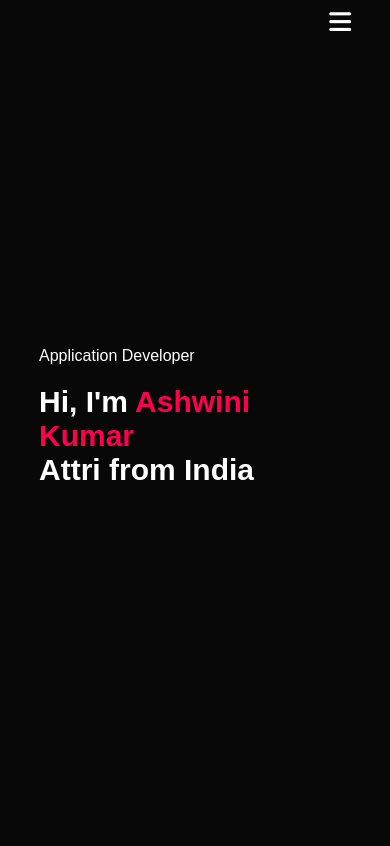
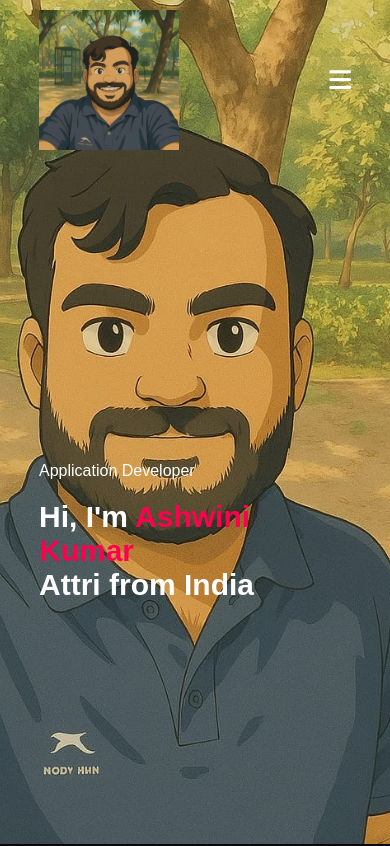
Before and after one commit to ashwinikumarattri/personal-portfolio, a plain HTML site: page index.html in a window 390 px wide. Shown: the top 846 px of the page. Drawn offline with Linux system fonts and the light colour scheme.

Commit message:
Changes performed

```diff
--- a/index.html
+++ b/index.html
@@ -15,7 +15,7 @@
     <div id="header">
       <div class="container">
         <nav>
-          <img src="images/logo_.png" alt="" class="logo" />
+          <img src="images/logo_.jpeg" alt="" class="logo" />
           <ul id="sideMenu">
             <li><a href="#header">Home</a></li>
             <li><a href="#about">About</a></li>
@@ -38,7 +38,7 @@
       <div class="container">
         <div class="row">
           <div class="about-col-1">
-            <img src="images/user_.jpg" alt="" />
+            <img src="images/user_.jpeg" alt="" />
           </div>
           <div class="about-col-2">
             <h1 class="sub-title">About Me</h1>
--- a/style.css
+++ b/style.css
@@ -14,7 +14,7 @@ body {
 #header {
   width: 100%;
   height: 100vh;
-  background-image: url(images/profile_.jpg);
+  background-image: url(images/profile_.jpeg);
   background-size: cover;
   background-position: center;
 }
@@ -322,7 +322,7 @@ nav .fa-solid {
 
 @media only screen and (max-width: 600px) {
   #header {
-    background-image: url(images/profile_.jpg);
+    background-image: url(images/profile_.jpeg);
   }
   .header-text {
     margin-top: 100%;
```
